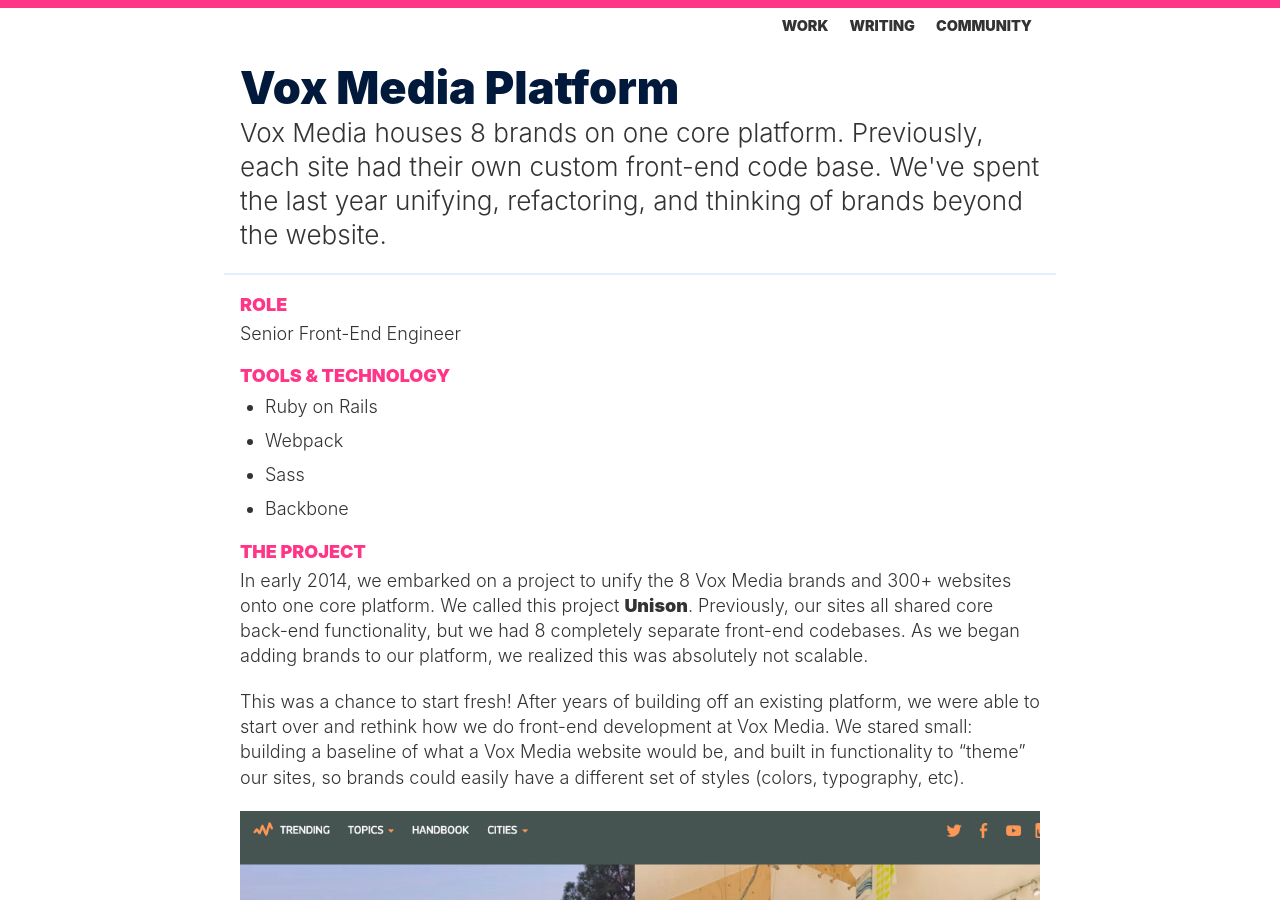
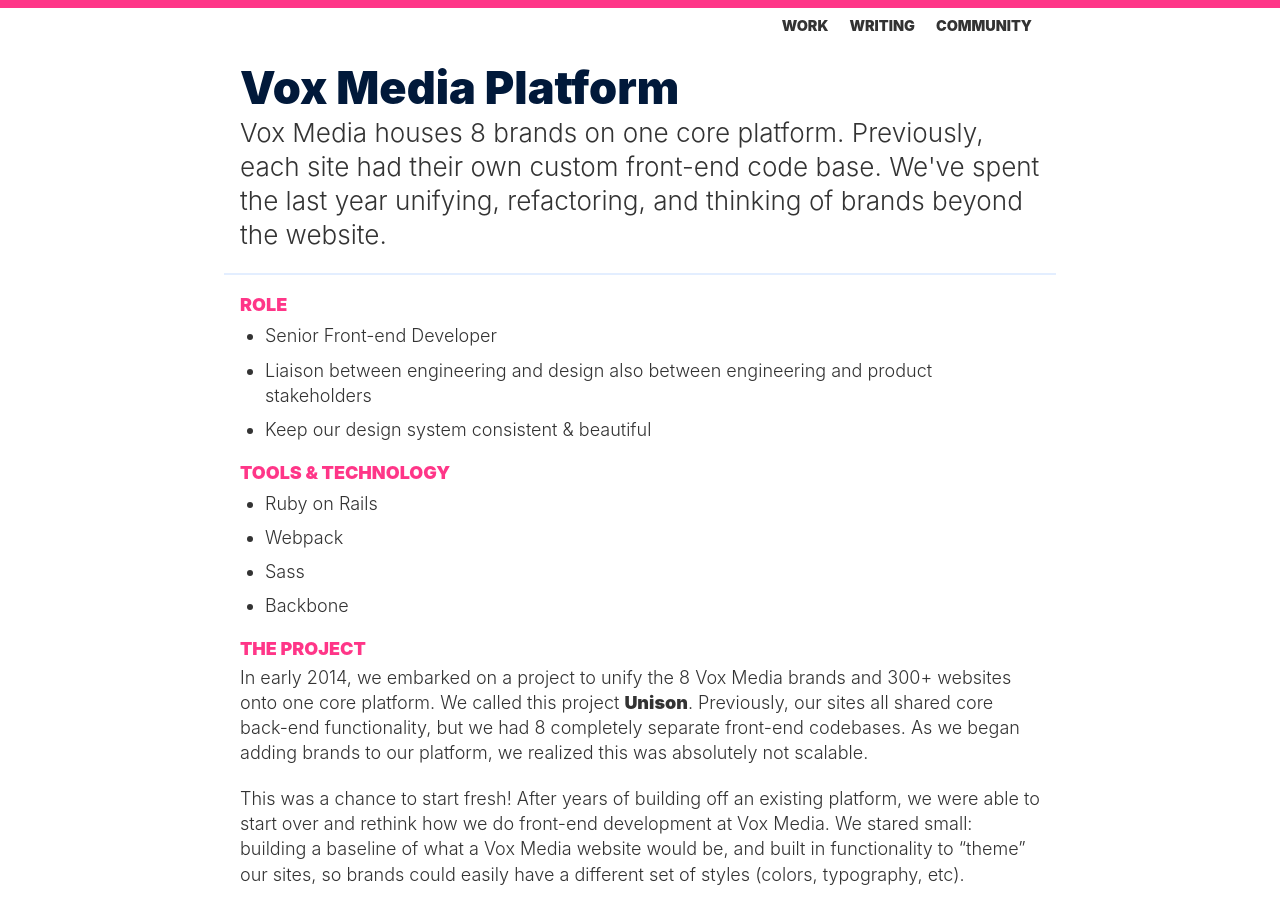
Before and after one commit to allypalanzi/allypalanzi.github.io, a Jekyll site: the page built from _posts/portfolio/2016-07-19-platform.markdown, in a window 1280 px wide and 900 px high. Built offline with Jekyll 4.4.1, drawn with Linux system fonts in a browser that asks for light colours.

Commit message:
update wordz

```diff
--- a/_posts/portfolio/2016-07-18-cardstacks.markdown
+++ b/_posts/portfolio/2016-07-18-cardstacks.markdown
@@ -13,7 +13,8 @@
 
 
 #### Role
-Front-End Engineer
+- Front-End Engineer
+- Designer
 
 #### Project
 
--- a/_posts/portfolio/2016-07-19-platform.markdown
+++ b/_posts/portfolio/2016-07-19-platform.markdown
@@ -8,7 +8,9 @@
 ---
 
 #### Role
-Senior Front-End Engineer
+- Senior Front-end Developer
+- Liaison between engineering and design also between engineering and product stakeholders
+- Keep our design system consistent & beautiful
 
 #### Tools & Technology
 - Ruby on Rails
```
